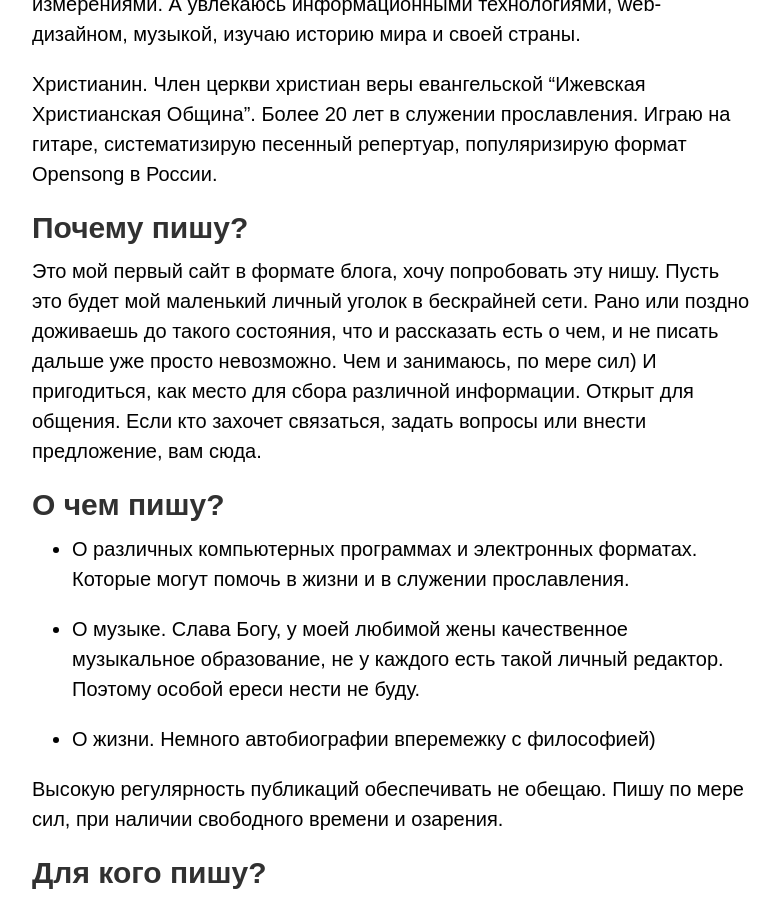
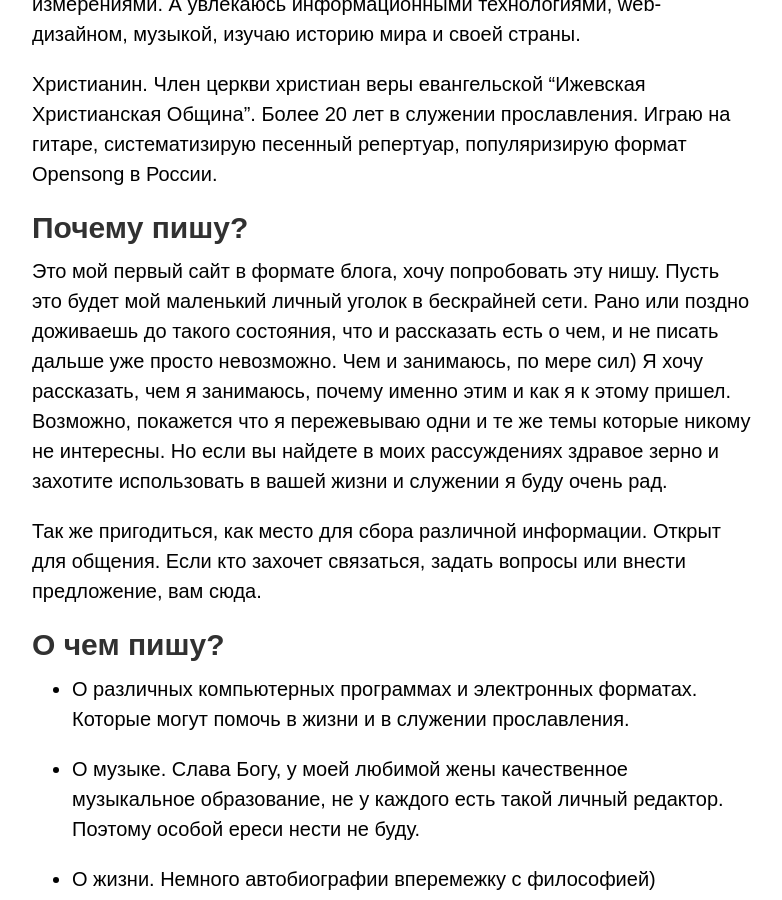
Before and after one commit to SergKnyz/alexblog, a Jekyll site: the page built from about.md, in a window 1280 px wide and 900 px high, scrolled down 1194 px. Shown: the whole window, without its empty margins (248-1030 px from the left). Built offline with Jekyll 4.4.1, drawn with Linux system fonts in a browser that asks for light colours; a script that is not in the unit is left out.

Commit message:
Updated About

```diff
--- a/about.md
+++ b/about.md
@@ -41,7 +41,11 @@ layout: page
 Это мой первый сайт в формате блога, хочу попробовать эту нишу.
 Пусть это будет мой маленький личный уголок в бескрайней сети.
 Рано или поздно доживаешь до такого состояния, что и рассказать есть о чем, и не писать дальше уже просто невозможно. Чем и занимаюсь, по мере сил)
-И пригодиться, как место для сбора различной информации.
+Я хочу рассказать, чем я занимаюсь, почему именно этим и как я к этому пришел.
+Возможно, покажется что я пережевываю одни и те же темы которые никому не интересны.
+Но если вы найдете в моих рассуждениях здравое зерно и захотите использовать в вашей жизни и служении я буду очень рад.
+
+Так же пригодиться, как место для сбора различной информации.
 Открыт для общения. Если кто захочет связаться, задать вопросы или внести предложение, вам сюда.
 
 ## О чем пишу?  {#faq3}
```
